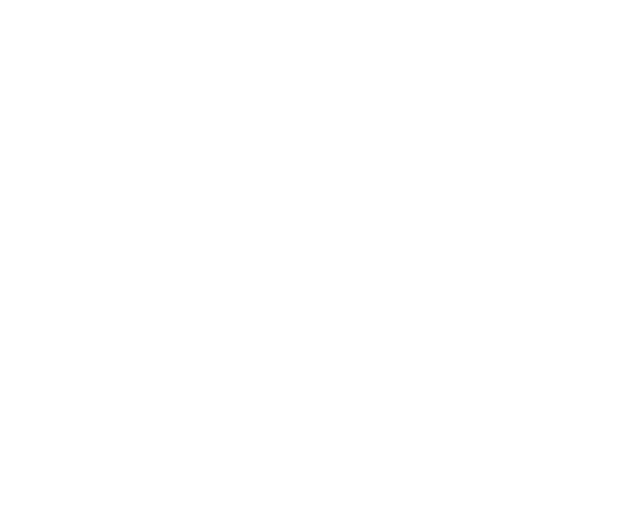
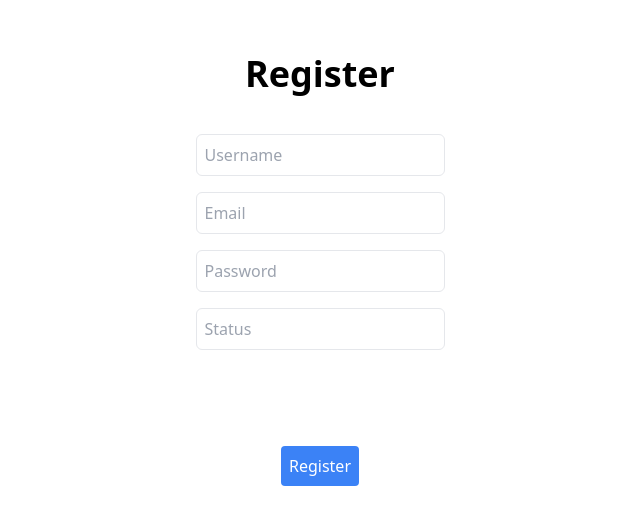
Before and after one commit to JaoShiGitHub/login-testing, a React (Create React App) app in the folder frontend/: page /register in a window 1280 px wide. Before the commit this address had no page. Shown: the part 130-654 px from the top of the page, without its empty margins (320-960 px from the left). Built offline with nearby package versions, Linux system fonts and the light colour scheme.

Commit message:
Solved React rendering issue

```diff
--- a/frontend/src/pages/LoginPage.jsx
+++ b/frontend/src/pages/LoginPage.jsx
@@ -1,7 +1,9 @@
 import { useState } from "react";
 import { useAuth } from "../contexts/authentication";
+import { useNavigate } from "react-router-dom";
 
 function LoginPage() {
+  const navigate = useNavigate();
   const [identifier, setIdentifier] = useState("");
   const [password, setPassword] = useState("");
 
@@ -54,6 +56,15 @@ function LoginPage() {
           Login
         </button>
       </form>
+      <p>
+        Don't have an account?{" "}
+        <button
+          className="mt-40 font-bold text-blue-500"
+          onClick={() => navigate("/register")}
+        >
+          Sign up
+        </button>
+      </p>
     </div>
   );
 }
--- a/frontend/src/pages/RegisterPage.jsx
+++ b/frontend/src/pages/RegisterPage.jsx
@@ -1,27 +1,86 @@
-function RegisterPage() {
-  const items_center = "flex flex-col items-center";
+import axios from "axios";
+import { useState } from "react";
+import { useNavigate } from "react-router-dom";
+
 const FormLabel = (props) => {
+  const { name, value, type, placeholder, handleOnChange } = props;
   return (
     <label>
       <input
-          type={props.type}
-          placeholder={props.placeholder}
+        id={name}
+        name={name}
+        value={value}
+        type={type}
+        placeholder={placeholder}
+        onChange={handleOnChange}
         className="border rounded-md p-2 mb-4"
       />
-        {props.children}
     </label>
   );
 };
+
+function RegisterPage() {
+  const navigate = useNavigate();
+  const [username, setUsername] = useState("");
+  const [email, setEmail] = useState("");
+  const [password, setPassword] = useState("");
+  const [status, setStatus] = useState("");
+
+  const items_center = "flex flex-col items-center";
+
+  const handleRegisterSubmit = async (e) => {
+    e.preventDefault();
+    try {
+      const response = await axios.post("http://localhost:4000/register", {
+        username,
+        email,
+        password,
+        status,
+      });
+      console.log("Registration successful:", response.data);
+      navigate("/login");
+    } catch (error) {
+      console.error("Error registering user:", error);
+      // Handle error (e.g., show a message to the user)
+    }
+  };
+
   return (
-    <div className={`${items_center} h-screen`}>
+    <div className={`${items_center} h-screen justify-center`}>
       <h1 className="font-bold text-4xl mb-10">Register</h1>
-      <form className={items_center}>
-        <FormLabel type="text" placeholder="Username" />
-        <FormLabel type="email" placeholder="Email" />
-        <FormLabel type="password" placeholder="Password" />
-        <FormLabel type="text" placeholder="Status" />
+      <form className={items_center} onSubmit={handleRegisterSubmit}>
+        <FormLabel
+          name="username"
+          value={username}
+          type="text"
+          placeholder="Username"
+          handleOnChange={(e) => setUsername(e.target.value)}
+        />
+        <FormLabel
+          name="email"
+          value={email}
+          type="email"
+          placeholder="Email"
+          handleOnChange={(e) => setEmail(e.target.value)}
+        />
+        <FormLabel
+          name="password"
+          value={password}
+          type="password"
+          placeholder="Password"
+          handleOnChange={(e) => setPassword(e.target.value)}
+        />
+        <FormLabel
+          name="status"
+          value={status}
+          type="text"
+          placeholder="Status"
+          handleOnChange={(e) => setStatus(e.target.value)}
+        />
 
-        <button className="bg-blue-500 text-white p-2 rounded">Register</button>
+        <button className="mt-20 bg-blue-500 text-white p-2 rounded">
+          Register
+        </button>
       </form>
     </div>
   );
--- a/frontend/src/pages/UnAuthenticatedApp.jsx
+++ b/frontend/src/pages/UnAuthenticatedApp.jsx
@@ -1,11 +1,14 @@
 import { Route, Routes } from "react-router-dom";
 import LoginPage from "./LoginPage";
+import RegisterPage from "./RegisterPage";
 
 function UnAuthenticatedApp() {
   return (
     <div className="">
       <Routes>
+        <Route path="/" element={<LoginPage />} />
         <Route path="/login" element={<LoginPage />} />
+        <Route path="/register" element={<RegisterPage />} />
       </Routes>
     </div>
   );
```
Lines whose indentation alone changed are shown as unchanged.
